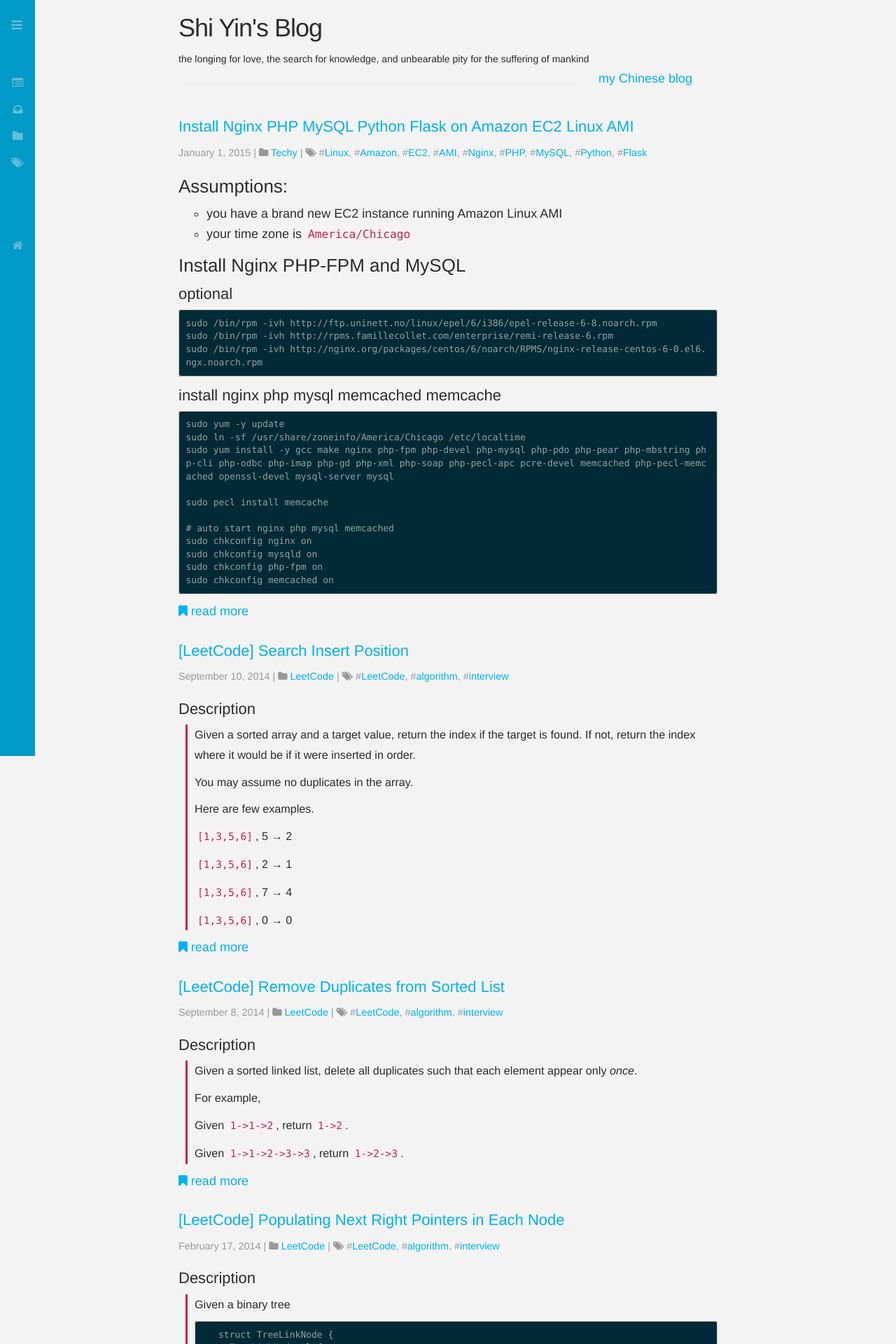
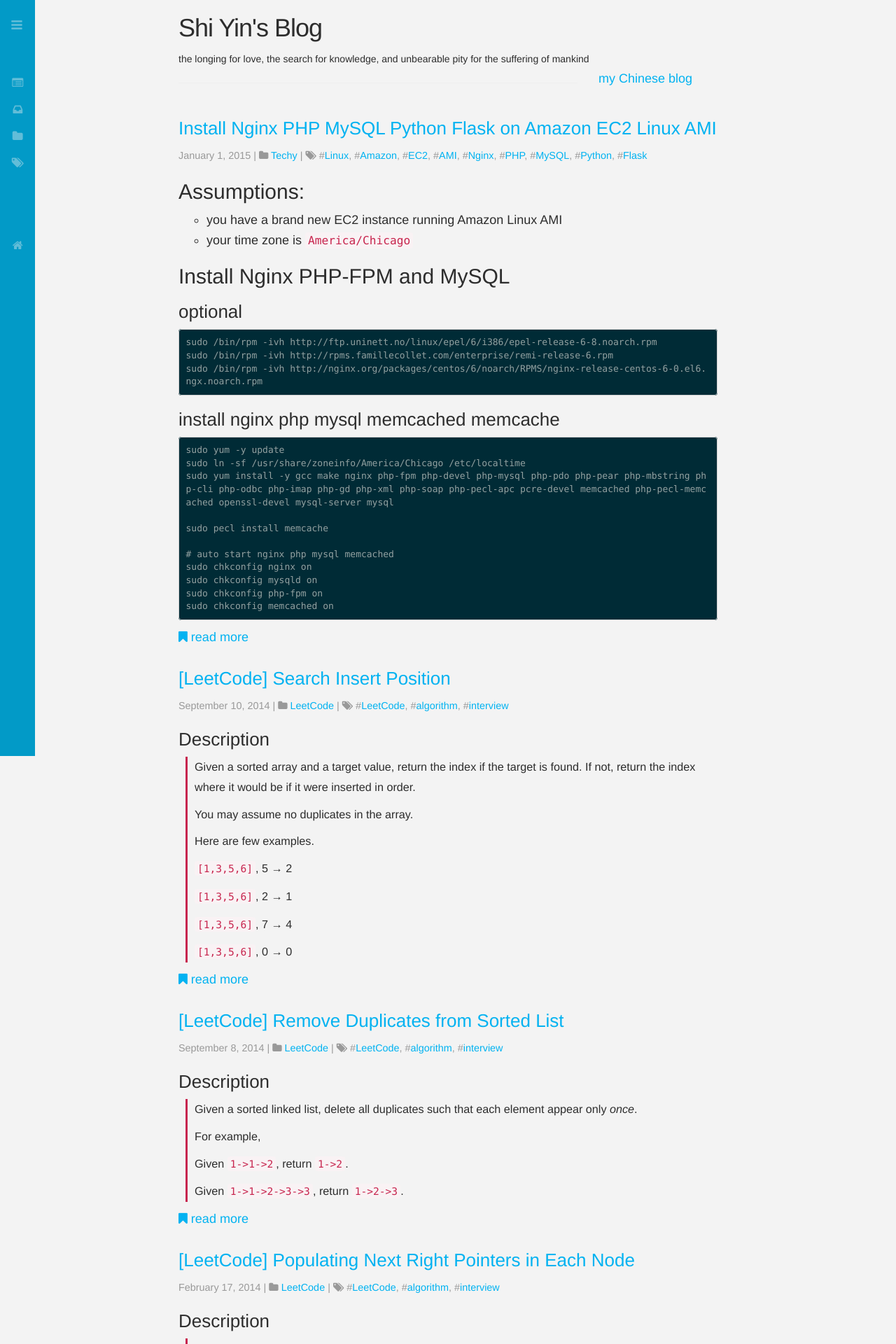
Before and after one commit to joysword/joysword.github.io, a Jekyll site: the page built from index.html, in a window 1280 px wide. Shown: the top 1920 px of the page at 70% size. Built offline with Jekyll 4.4.1, drawn with Linux system fonts in a browser that asks for light colours; nearby versions of some CDN libraries; Markdown is read by kramdown in place of the engine named in the settings; formulas are drawn with MathJax 3; the list of posts is cut into pages by our own code; some of the changed text lies outside the part shown.

Commit message:
updated CSS

```diff
--- a/_config.yml
+++ b/_config.yml
@@ -1,4 +1,4 @@
-paginate: 6
+paginate: 10
 markdown: redcarpet
 pygments: true
 redcarpet:
--- a/css/style.css
+++ b/css/style.css
@@ -11,14 +11,14 @@
     color: #2d2d2d;
     font-family: 'Open Sans', 'Helvetica Neue', Helvetica, Arial， 'Hiragino Sans GB', 'STHeiti', 'Microsoft YaHei', sans-serif;
     font-size: 18px; font-size: 1.8em;
-    font-weight: 400;
+    font-weight: 300;
     line-height: 1.6em;
 }
 
 h1, h2, h3, h4, h5, h6 {
     font-weight: 400;
     font-style: normal;
-    margin: 15px 0 10px;
+    margin: 20px 0 10px;
 }
 
 p {
@@ -184,28 +184,28 @@
 }
 
 article h1 {
+    font-size: 34px;
+}
+
+article h2 {
     font-size: 30px;
 }
 
-article h2 {
+article h3 {
     font-size: 26px;
 }
 
-article h3 {
+article h4 {
     font-size: 22px;
 }
 
-article h4 {
-    font-size: 20px;
-}
-
 article h5 {
-    font-size: 16px;
+    font-size: 18px;
     font-weight: bold;
 }
 
 article h6 {
-    font-size: 14px;
+    font-size: 16px;
     font-weight: bold;
 }
 
@@ -221,7 +221,7 @@
 
 article .post-content {
     margin: 10px 0 25px;
-    line-height: 1.8em;
+    line-height: 1.6em;
 }
 
 article.about p, .content.about p, article.error, .content.error {
```
